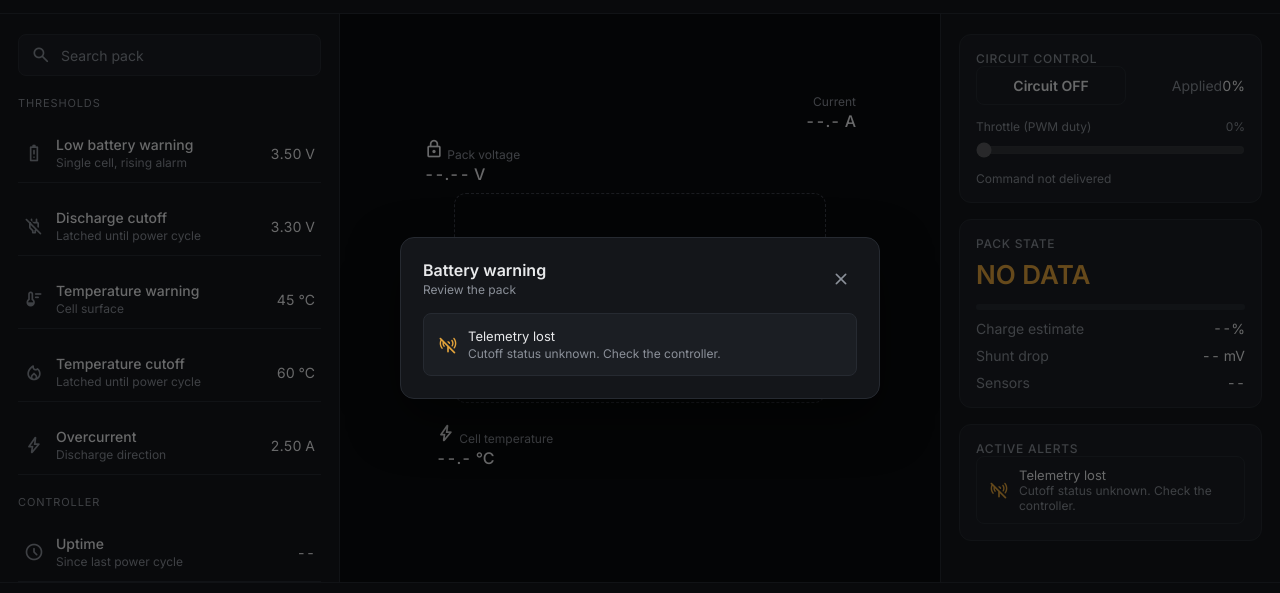
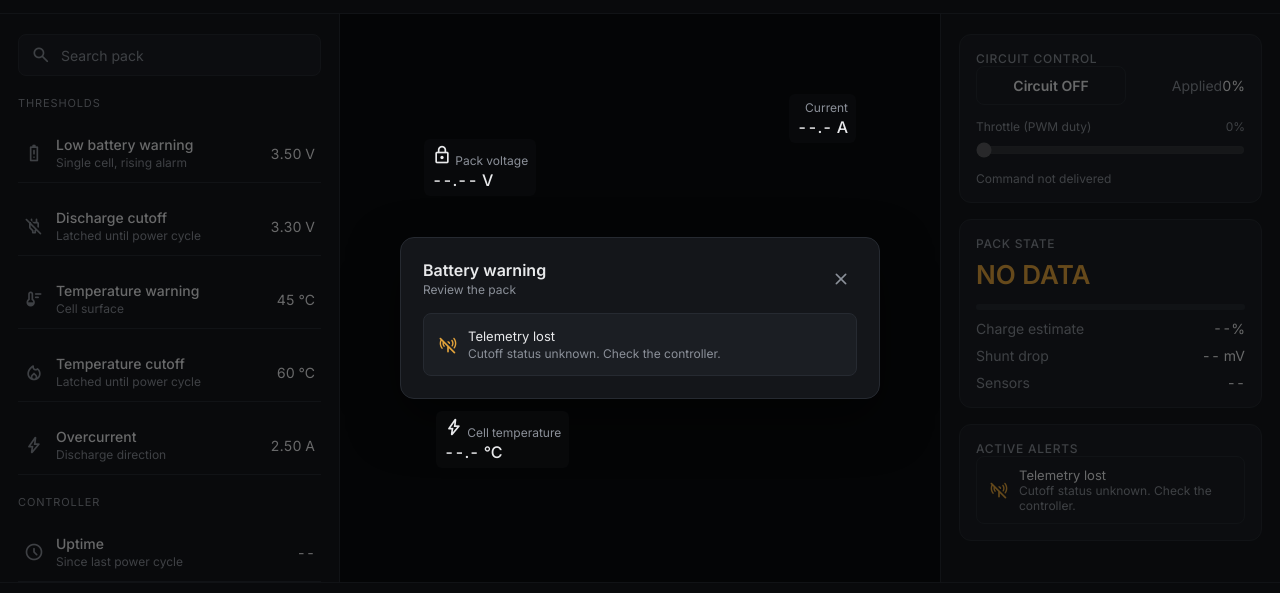
Before and after one commit to sumo900/EV-Instrument-Cluster, a plain HTML site: page battery.html in a window 1280 px wide. Shown: the part 42-635 px from the top of the page. Drawn offline with nearby package versions, Linux system fonts and the light colour scheme; some packages are replaced by stand-ins of ours; no server answers; a script that the page names is missing.

Commit message:
Refactor car-slot and update model-viewer integration

```diff
--- a/battery.html
+++ b/battery.html
@@ -4,7 +4,7 @@
 <meta charset="utf-8">
 <meta name="viewport" content="width=device-width, initial-scale=1">
 <title>Pack Monitor</title>
-
+<script type="module" src="https://ajax.googleapis.com/ajax/libs/model-viewer/4.0.0/model-viewer.min.js"></script>
 <link rel="preconnect" href="https://fonts.googleapis.com">
 <link rel="preconnect" href="https://fonts.gstatic.com" crossorigin>
 <link href="https://fonts.googleapis.com/css2?family=Inter:wght@400;500;600&display=swap" rel="stylesheet">
@@ -142,17 +142,33 @@
     min-height: 0;
   }
  .car-slot {
-    position: relative;
-    width: 62%; aspect-ratio: 16 / 9;
-    border: 1px dashed #3a3f48; border-radius: 12px;
-    display: flex; align-items: center; justify-content: center;
-    color: #4f5560; font-size: 12px; letter-spacing: .06em; text-transform: uppercase;
+  position: absolute;
+  inset: 0;
+  width: auto;
+  height: auto;
+  border: none;
+  border-radius: 0;
+  z-index: 0;
+}
+
+.car-slot model-viewer {
+  position: absolute;
+  inset: 0;
+  width: 100%;
+  height: 100%;
+  background: transparent;
 }
   /* Placeholder: replace this div's content with your 3D model (canvas, <model-viewer>, or SVG). */
 
   .callout {
   position: absolute;
-    font-size: 12px; color: var(--muted);
+  z-index: 1;
+  white-space: nowrap;
+  padding: 6px 8px;
+  border-radius: 6px;
+  background: rgba(10, 11, 13, .75);
+  font-size: 12px;
+  color: var(--muted);
   font-variant-numeric: tabular-nums;
 }
   .callout b { display: block; color: var(--text); font-size: 16px; font-weight: 500; margin-top: 2px; }
@@ -353,8 +369,14 @@
     <!-- Center: car placeholder and live callouts -->
     <main class="center">
       <!-- 3D MODEL PLACEHOLDER. Replace the contents of .car-slot with your model. -->
-      <div class="car-slot" id="carSlot">3D model placeholder</div>
-
+      <div class="car-slot" id="carSlot">
+  <model-viewer
+    src="tesla_roadster_2020_compressed.glb"
+    alt="3D model of a car"
+    camera-controls
+    camera-orbit="0deg 75deg 140%">
+  </model-viewer>
+</div>
       <div class="callout tl">
         <span class="material-symbols-rounded">lock</span>
         Pack voltage
@@ -649,7 +671,6 @@ function render(d, stale) {
 let cmdEnabled = false;
 let cmdDuty = 0;
 let cmdLocked = false;   // mirrors the board's latch
-let cmdSeq = 0;          // small counter, so the board can store it as a 32-bit integer
 
 const toggleBtn = $("cmdToggle");
 const slider = $("cmdSlider");
@@ -664,9 +685,8 @@ function updateControlUI() {
 }
 
 async function sendCommand() {
-  // seq increases on every send. The board treats a changing seq as a heartbeat.
-  cmdSeq++;
-  const body = JSON.stringify({ enabled: cmdEnabled, duty: cmdDuty, seq: cmdSeq });
+  // seq is the current time, so it changes on every send. The board uses that as a heartbeat.
+  const body = JSON.stringify({ enabled: cmdEnabled, duty: cmdDuty, seq: Date.now() });
   try {
     const res = await fetch(CONFIG.FIREBASE_BASE + "/cmd.json", {
       method: "PUT",
@@ -704,18 +724,19 @@ function syncControls(d) {
 updateControlUI();
 
 // ==================== POLLING ====================
+async function poll() {
+  const data = await fetchTelemetry();
+  let lastSeenAt = 0;          // ms timestamp of last valid telemetry
+  let latest = null;           // last telemetry object
   let lastUptime = null;
 
-async function poll() {
-  const data = await fetchTelemetry();
-  if (data) {
-    latest = data;
-    // Firebase keeps the last value even when the board is off, so only a
-    // changing uptime counts as a fresh reading.
-    if (data.uptimeMs !== lastUptime) {
+// after the fetch:
+if (data && typeof data === "object") {
+  if (data.uptimeMs !== lastUptime) {   // only a new device push counts as fresh
     lastUptime = data.uptimeMs;
     lastSeenAt = Date.now();
   }
+  latest = data;
 }
   const age = lastSeenAt ? (Date.now() - lastSeenAt) : Infinity;
   const stale = age > CONFIG.STALE_MS;
```
Lines whose indentation alone changed are shown as unchanged.
